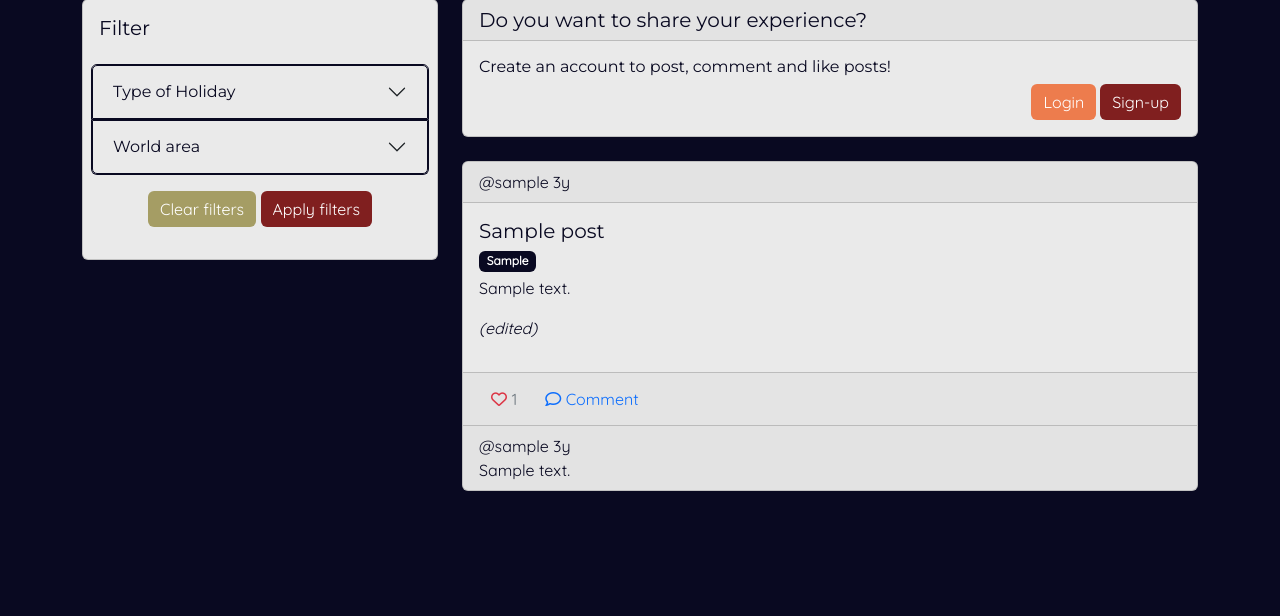
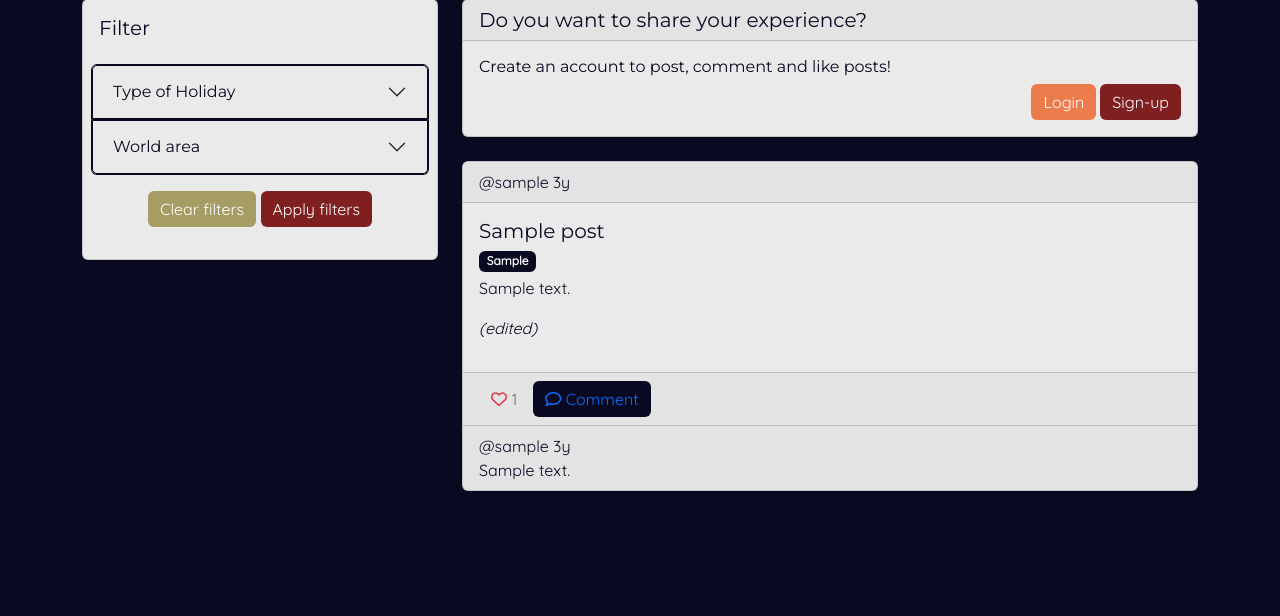
Before and after one commit to juanovt10/tracktales-blog, a Django app: page /board/ in a window 1280 px wide. Shown: the part 81-697 px from the top of the page. Run offline with Django 4.2, Linux system fonts and the light colour scheme; tables that the repository leaves empty hold one stand-in row (values such as "Sample post"); some libraries are stand-ins or nearby versions.

Commit message:
Edit comment button styling

```diff
--- a/static/css/style.css
+++ b/static/css/style.css
@@ -278,9 +278,8 @@ hr {
     color: #EAEAEA;
 }
 
-.home-slide-2-text p,
-.home-slide-2-text h2 {
-    font-weight: 900;
+.btn-outline-primary {
+    background-color: #090921;
 }
 
 .carousel-caption {
@@ -290,6 +289,7 @@ hr {
     transform: translate(-50%, -50%);
     width: 70%;
 }
+
 
 .btn-outline-secondary {
     transition: all .3s ease;
@@ -325,6 +325,7 @@ hr {
     background-color: #EAEAEA;
     color: #090921;
 }
+
 
 
 /* Create profile styling */
```
